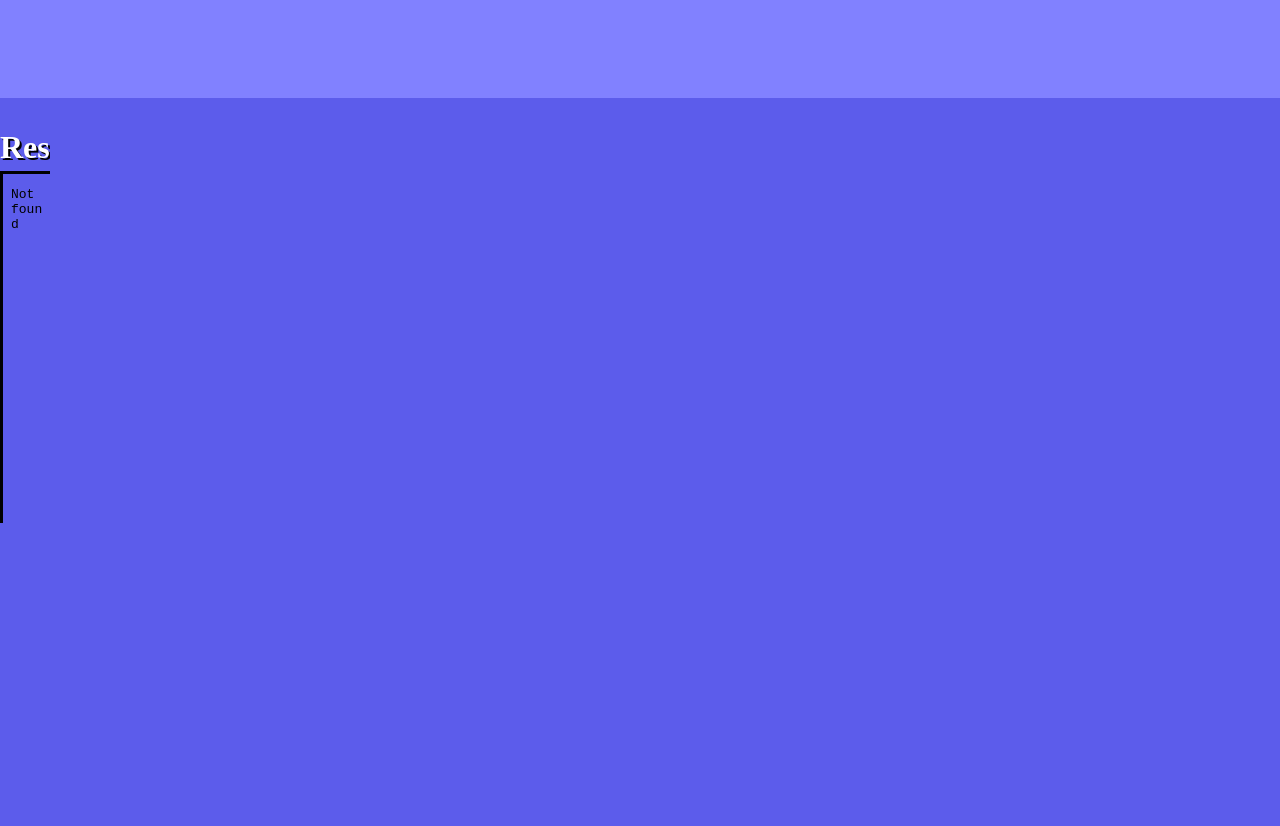
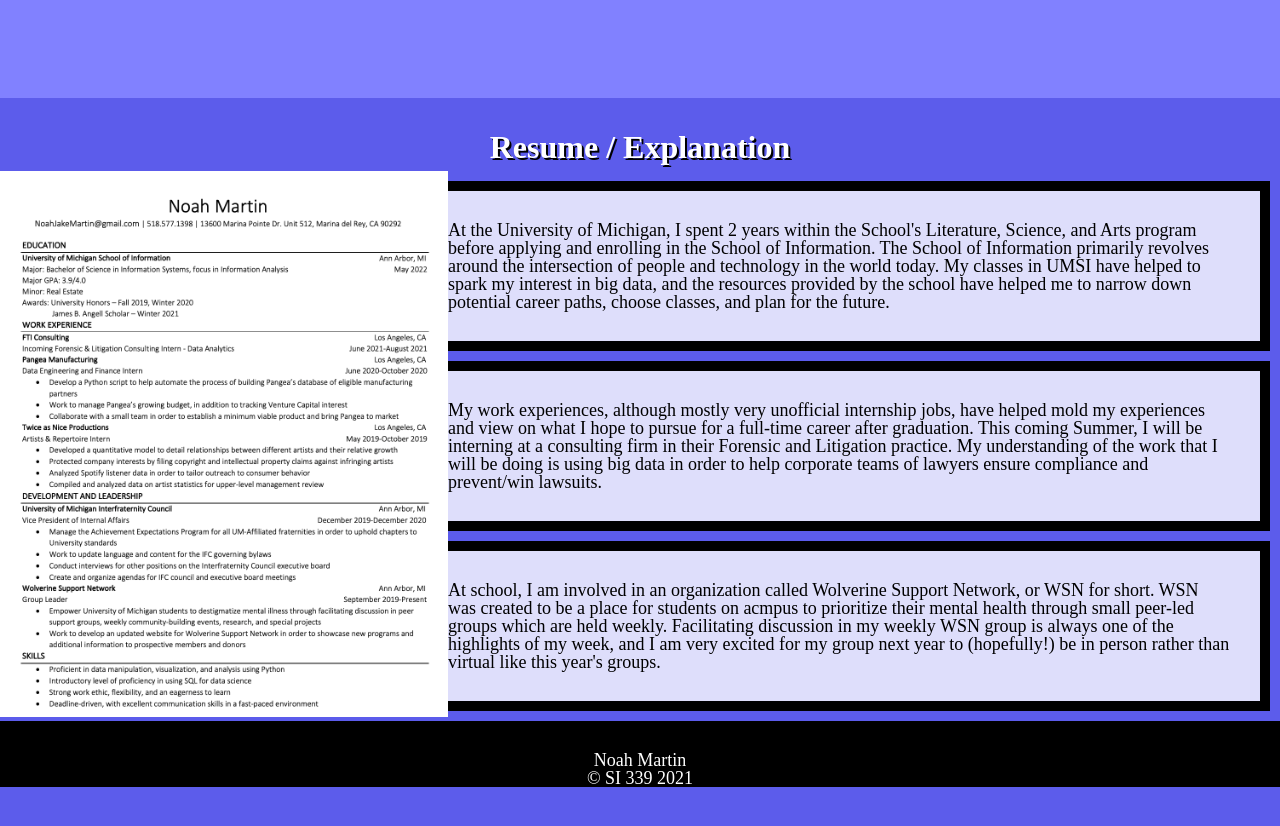
Before and after one commit to noahjm59/portfolio, a plain HTML site: page resume.html in a window 1280 px wide. Shown: the part 380-1206 px from the top of the page. After the commit the page ends 1168 px from the top, so only its background shows below. Drawn offline with Linux system fonts and the light colour scheme.

Commit message:
Add files via upload

```diff
--- a/css/html5reset.css
+++ b/css/html5reset.css
@@ -24,7 +24,7 @@ time, mark, audio, video {
     outline:0;
     font-size:100%;
     vertical-align:baseline;
-    background:transparent;
+    /* background:transparent; */
 }
 
 body {
@@ -55,7 +55,7 @@ a {
     padding:0;
     font-size:100%;
     vertical-align:baseline;
-    background:transparent;
+    /* background:transparent; */
 }
 
 /* change colours to suit your needs */
--- a/css/style.css
+++ b/css/style.css
@@ -60,18 +60,21 @@ header p{
 }
 /*END STARTER CSS - DO NO CHANGE*/
 
-/* div iframe{
-  display: block;
-  min-width: max-content;
-  min-height: 100%;
-} */
+div img {
+  width: 50%;
+  margin: auto;
+  max-height: 60%;
+}
 
-iframe {
-  width: 100%;
-  height: 100%;
-  position:relative;
+div p {
+  background-color: rgba(255, 255, 255, .8);
+  border: 10px solid black;
+  padding: 30px;
+  /*Your code here:*/
+  margin: 10px;
 
 }
+
 
 /*Req 1*/
 nav a{
@@ -239,6 +242,23 @@ header{
      width:100%;
   }
 
+  div img {
+    display: block;
+    width: 35%;
+    margin-left: auto;
+    margin-right: auto;
+    max-height: 60%;
+
+  }
+
+  div p {
+    background-color: rgba(255, 255, 255, .8);
+    border: 10px solid black;
+    padding: 30px;
+    /*Your code here:*/
+    margin: 10px;
+  }
+
   .contacts{
     text-align: center;
     color: white;
@@ -325,13 +345,20 @@ header{
     overflow: hidden;
   }
 
-  /* div iframe{
-    position: absolute;
-    top: 0;
-    left: 0;
-    width: 120%;
-    height: 100%;
-  } */
+  div img {
+    width: 35%;
+    margin: auto;
+    max-height: 60%;
+    float: left;
+  }
+
+  div p {
+    background-color: rgba(255, 255, 255, .8);
+    border: 10px solid black;
+    padding: 30px;
+    /*Your code here:*/
+    margin: 10px;
+  }
 
   /*Req 10*/
   nav{
--- a/resume.html
+++ b/resume.html
@@ -23,13 +23,14 @@
       <h1>Noah Martin - Resume</h1>
     </header>
 
-  <main class="container">
+    <div class="embedres">
+      <h2 class="resumehead">Resume / Explanation</h2>
+      <img src="images/Screen Shot 2021-04-20 at 2.01.36 PM.png">
+      <p>At the University of Michigan, I spent 2 years within the School's Literature, Science, and Arts program before applying and enrolling in the School of Information. The School of Information primarily revolves around the intersection of people and technology in the world today. My classes in UMSI have helped to spark my interest in big data, and the resources provided by the school have helped me to narrow down potential career paths, choose classes, and plan for the future.</p>
+      <p>My work experiences, although mostly very unofficial internship jobs, have helped mold my experiences and view on what I hope to pursue for a full-time career after graduation. This coming Summer, I will be interning at a consulting firm in their Forensic and Litigation practice. My understanding of the work that I will be doing is using big data in order to help corporate teams of lawyers ensure compliance and prevent/win lawsuits.</p>
+      <p>At school, I am involved in an organization called Wolverine Support Network, or WSN for short. WSN was created to be a place for students on acmpus to prioritize their mental health through small peer-led groups which are held weekly. Facilitating discussion in my weekly WSN group is always one of the highlights of my week, and I am very excited for my group next year to (hopefully!) be in person rather than virtual like this year's groups.</p>
+    </div>
 
-    <div class="embedres">
-      <h2 class="resumehead">Resume</h2>
-      <iframe src="images/Noah_Martin_Resume copy.pdf" style="width: 100%;border:3px solid black;"></iframe>>
-    </div>
-  </main>
     <footer>
       <p>Noah Martin<br/>
         &copy; SI 339 2021</p>
```
Also changed, not shown: contact.html (+1 -1 lines), images/Screen Shot 2021-04-20 at 2.01.36 PM.png (added).
